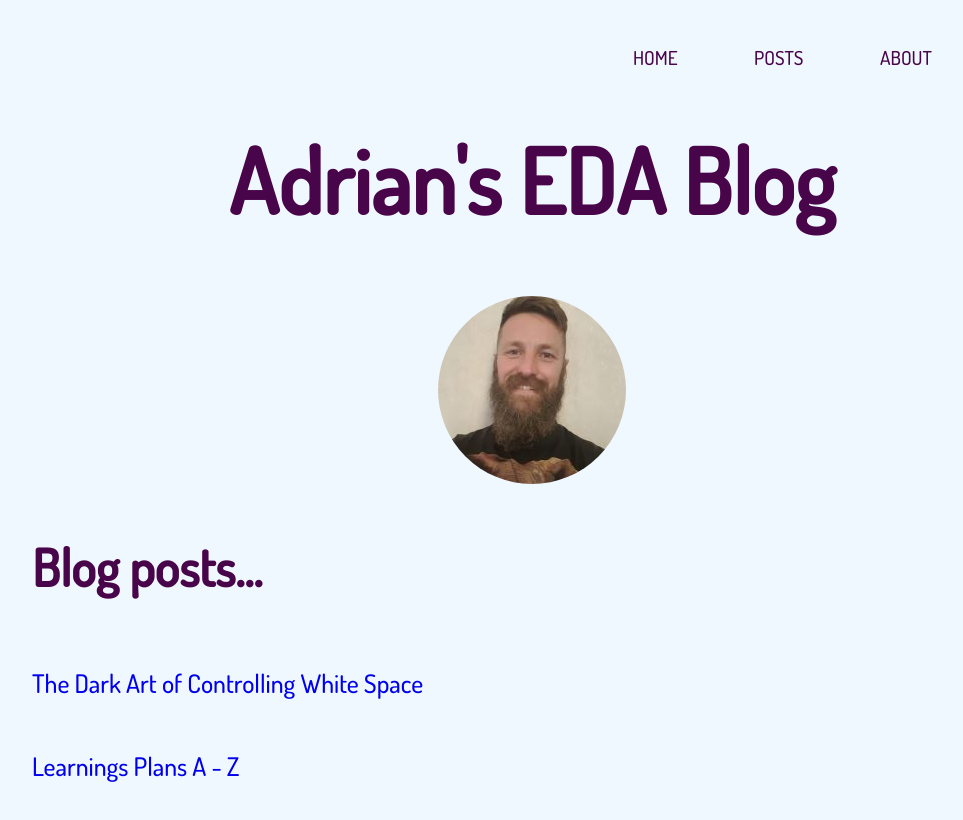
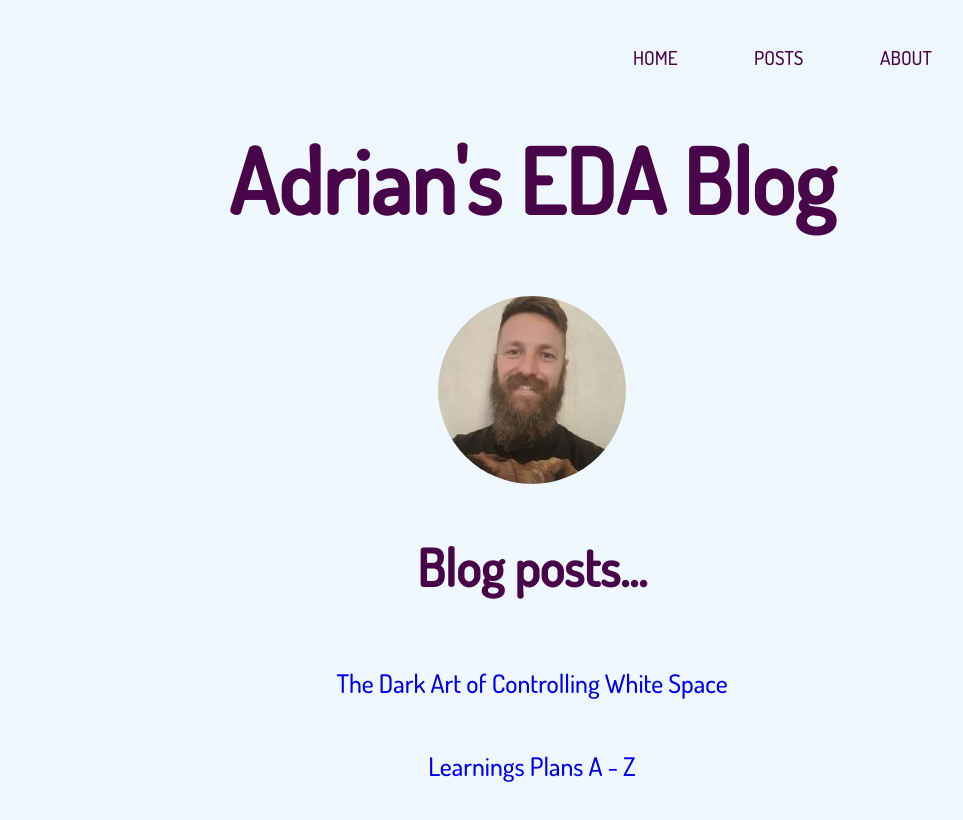
Before and after one commit to AdrianNich/adriannich.github.io, a plain HTML site: page blog/index.html in a window 1280 px wide. Shown: the top 820 px of the page, without its empty margins (108-1071 px from the left). Drawn offline with Linux system fonts and the light colour scheme.

Commit message:
final touches Sprint 2

```diff
--- a/blog/index.html
+++ b/blog/index.html
@@ -26,9 +26,9 @@
     <h1>Adrian's EDA Blog</h1>
     </div>
     <div class="profilepic"></div>
-    <h2>Blog posts...</h2>
-    <p><a href="marborpad.html">The Dark Art of Controlling White Space</a></p>
-    <p><a href="#">Learnings Plans A - Z</p></h4>
+    <h2 style="text-align:center;">Blog posts...</h2>
+    <p style="text-align:center;"><a href="marborpad.html">The Dark Art of Controlling White Space</a></p>
+    <p style="text-align:center;"><a href="#">Learnings Plans A - Z</p></h4>
     <!-- <p> This is the beginning of my website home page.</p>
     <p> It will eventually contain a list of links to all my blogs. </p> -->
     <footer class="footer">
```
